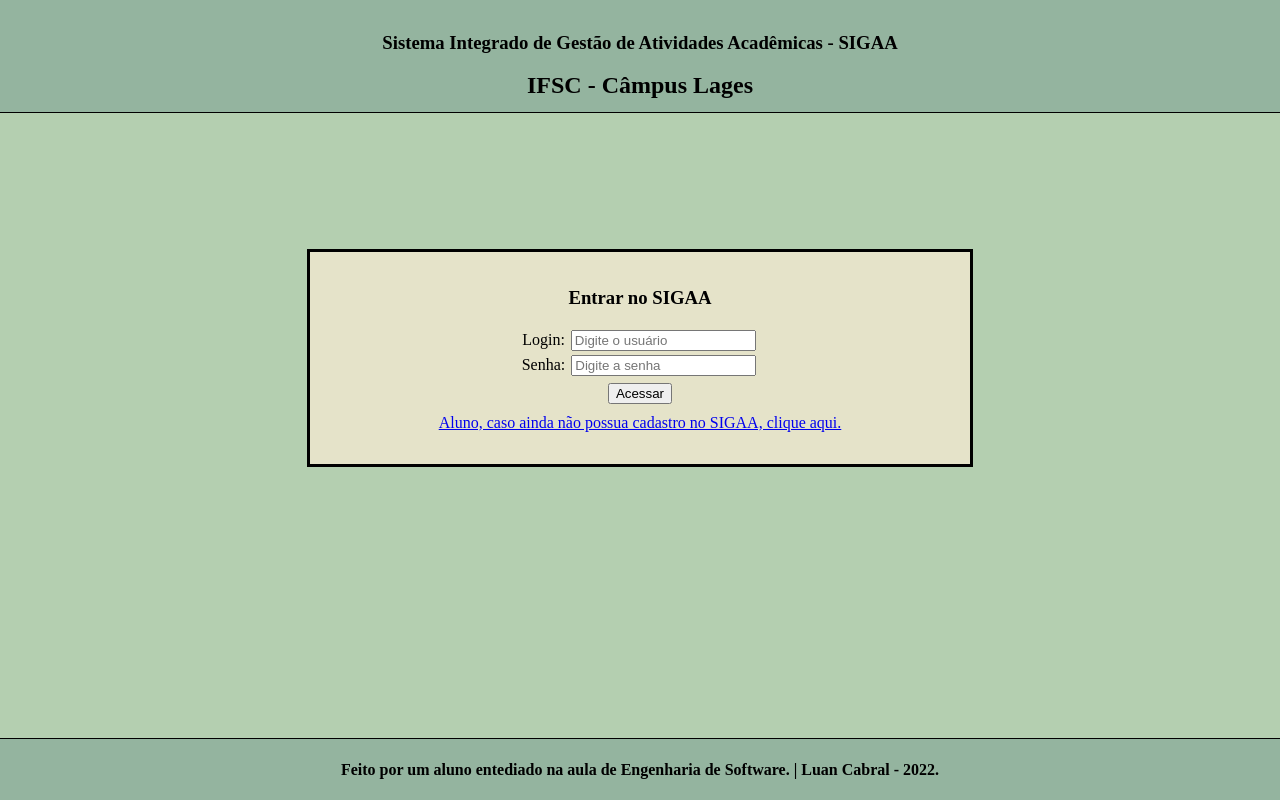
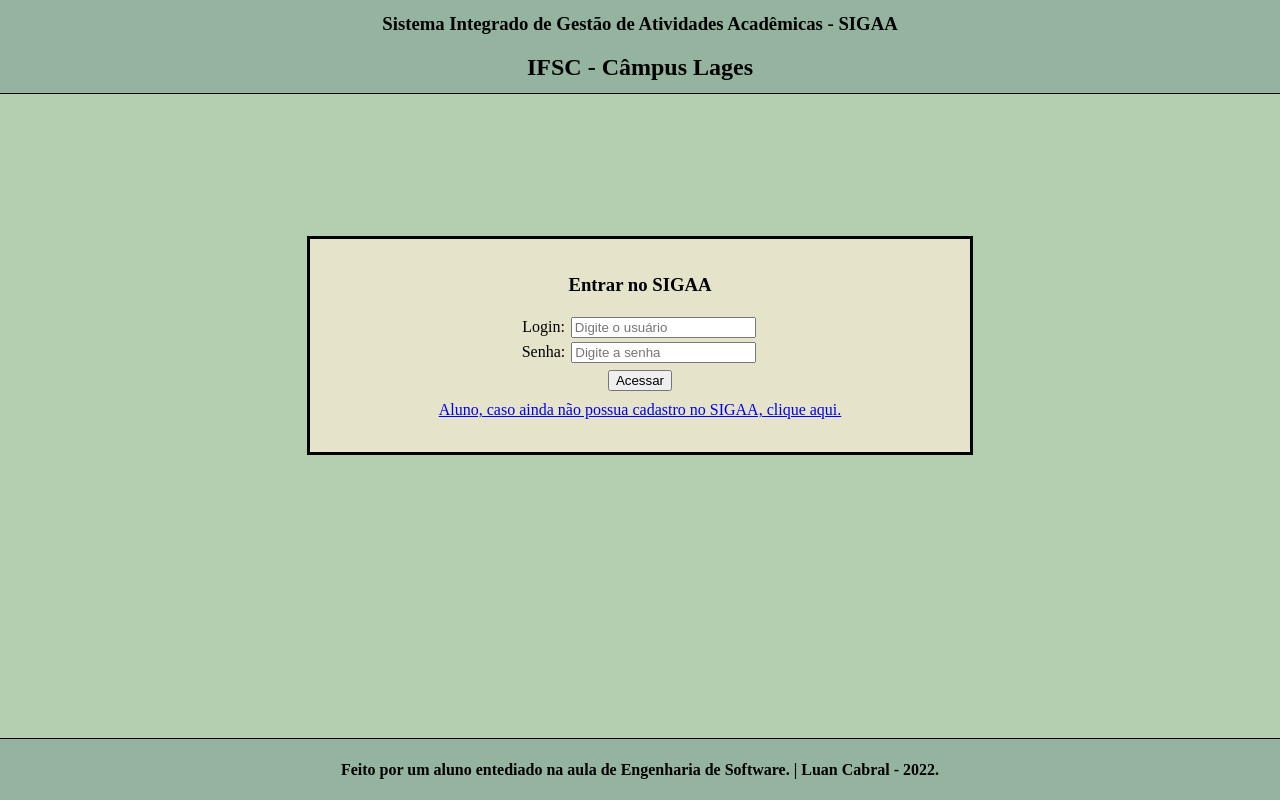
Before and after one commit to luanc22/TesteSiteSIGAA, a plain HTML site: page index.html in a window 1280 px wide. Drawn offline with Linux system fonts and the light colour scheme.

Commit message:
fix: corrigido a margem do h3 do .sigaatitulo.

```diff
--- a/css/style.css
+++ b/css/style.css
@@ -30,6 +30,10 @@ footer{
     margin: auto;
 }
 
+.sigaatitulo h3 {
+    margin-top: 0;
+}
+
 .sigaalogin {
     display: flex;
     align-items: center;
```
